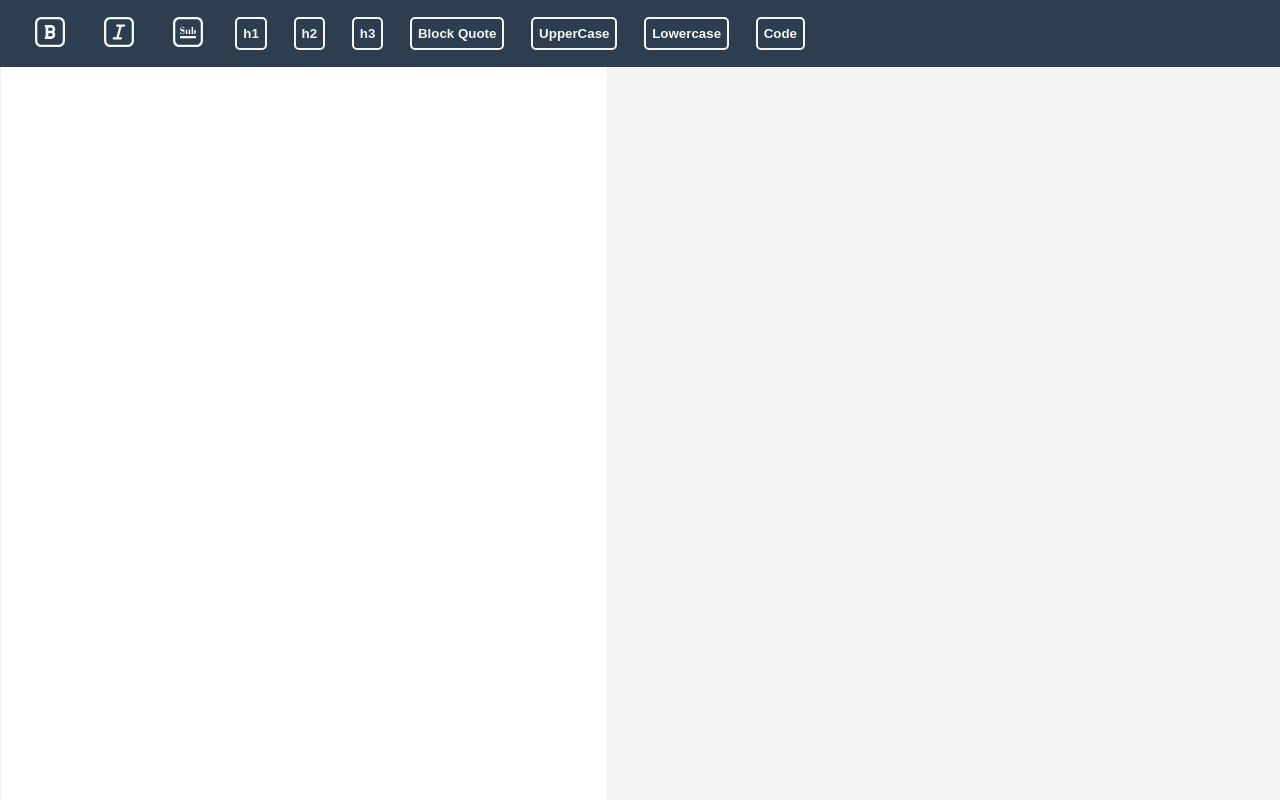
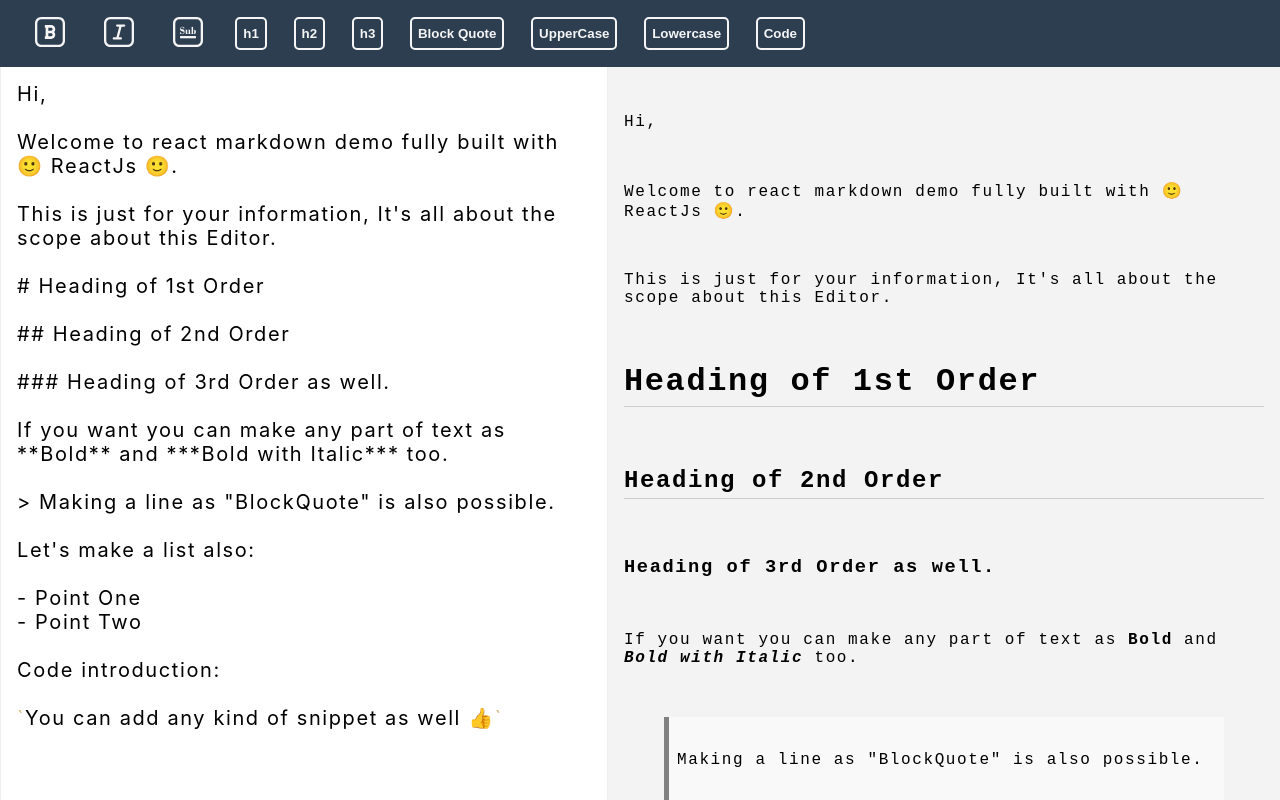
Before and after one commit to saptaksengupta/react-markdown, a React (Create React App) app: page / in a window 1280 px wide. Shown: the top 800 px of the page. Built offline with nearby package versions, Linux system fonts and the light colour scheme.

Commit message:
[master] changes to add default intro for editor

```diff
--- a/src/components/Editor/Editor.tsx
+++ b/src/components/Editor/Editor.tsx
@@ -1,9 +1,10 @@
-import React, { useContext } from "react";
+import React, { useContext, useEffect } from "react";
 import styled from "styled-components";
 
 import { MarkdownContext } from "../../context/MarkdownContext";
 import { MARKDOWN_ACTIONS } from "../../reducers/MarkdownReducer";
 import { getEditorContent } from "../../shared/app.utils";
+import { EDITOR_INTRO } from "../../shared/app.constant";
 const EditorContainer = styled.div`
   flex: 1;
   padding: 1em;
@@ -25,6 +26,13 @@ const StyledEditor = styled.div`
 const Editor: React.FC = () => {
   const { dispatch } = useContext(MarkdownContext);
 
+  useEffect(() => {
+    // For demo only.
+    setTimeout(() => {
+      onEditorChange(null);
+    }, 100)
+  }, []);
+
   const onEditorChange = (event: any) => {
     parseAndSetContent(event);
   };
@@ -39,7 +47,7 @@ const Editor: React.FC = () => {
 
   return (
     <EditorContainer>
-      <StyledEditor id="editor-window" contentEditable="true" onInput={(e) => onEditorChange(e)} />
+      <StyledEditor id="editor-window" dangerouslySetInnerHTML={{__html: EDITOR_INTRO}} contentEditable="true" onInput={(e) => onEditorChange(e)} />
     </EditorContainer>
   );
 };
--- a/src/shared/app.constant.ts
+++ b/src/shared/app.constant.ts
@@ -1,12 +1,36 @@
 export const SUPPORTED_OPTIONS = {
-    BOLD: 'bold',
-    ITALIC: 'italic',
-    UNDERLINE: 'underline',
-    HEADINGONE: 'h1',
-    HEADINGTWO: 'h2',
-    HEADINGTHREE: 'h3',
-    BLOCKQUOTE: 'blockquote',
-    UPPERCASE: 'uppercase',
-    LOWERCASE: 'lowercase',
-    CODE: 'code'
-}
+  BOLD: "bold",
+  ITALIC: "italic",
+  UNDERLINE: "underline",
+  HEADINGONE: "h1",
+  HEADINGTWO: "h2",
+  HEADINGTHREE: "h3",
+  BLOCKQUOTE: "blockquote",
+  UPPERCASE: "uppercase",
+  LOWERCASE: "lowercase",
+  CODE: "code",
+};
+
+
+// just for demo, not for production use.
+export const EDITOR_INTRO = `<div>
+    <div>
+        <span>Hi,</span>
+    </div>
+    <br>
+    <div>
+        <span>Welcome to react markdown demo fully built with 🙂 ReactJs 🙂.</span>
+    </div>
+    <br>
+    <div>
+        <span>This is just for your information, It's all about the scope about this Editor. </span>
+    </div>
+    <br>
+    <div>
+        <span># Heading of 1st Order</span>
+    </div>
+    <br>
+    <div>
+        <span>## Heading of 2nd Order</span></div><br><div><span>### Heading of 3rd Order as well.</span></div><br><div><span >If you want you can make any part of text as **Bold**  and ***Bold with Italic*** too.</span></div><br><div><span >&gt; Making a line as "BlockQuote" is also possible.</span></div><br><div><span >Let's make a list also: </span></div><br><div><span >- Point One</span></div><div><span >- Point Two</span></div><br><div><span >Code introduction: </span></div><br><div><span style="color: #d7ba7d;">\`</span><span >You can add any kind of snippet as well 👍</span><span style="color: #d7ba7d;">\`</span></div></div>
+
+`;
```
